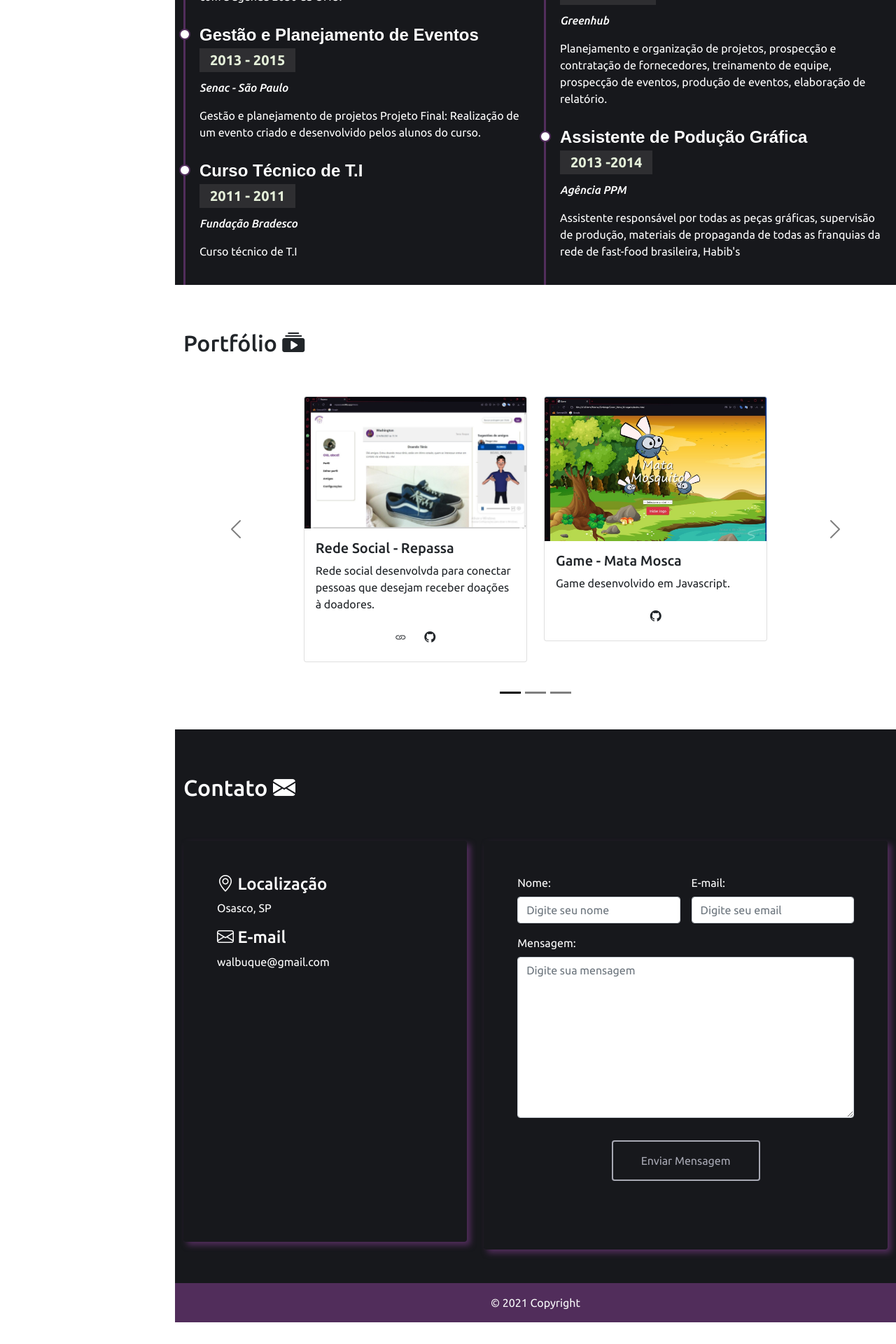
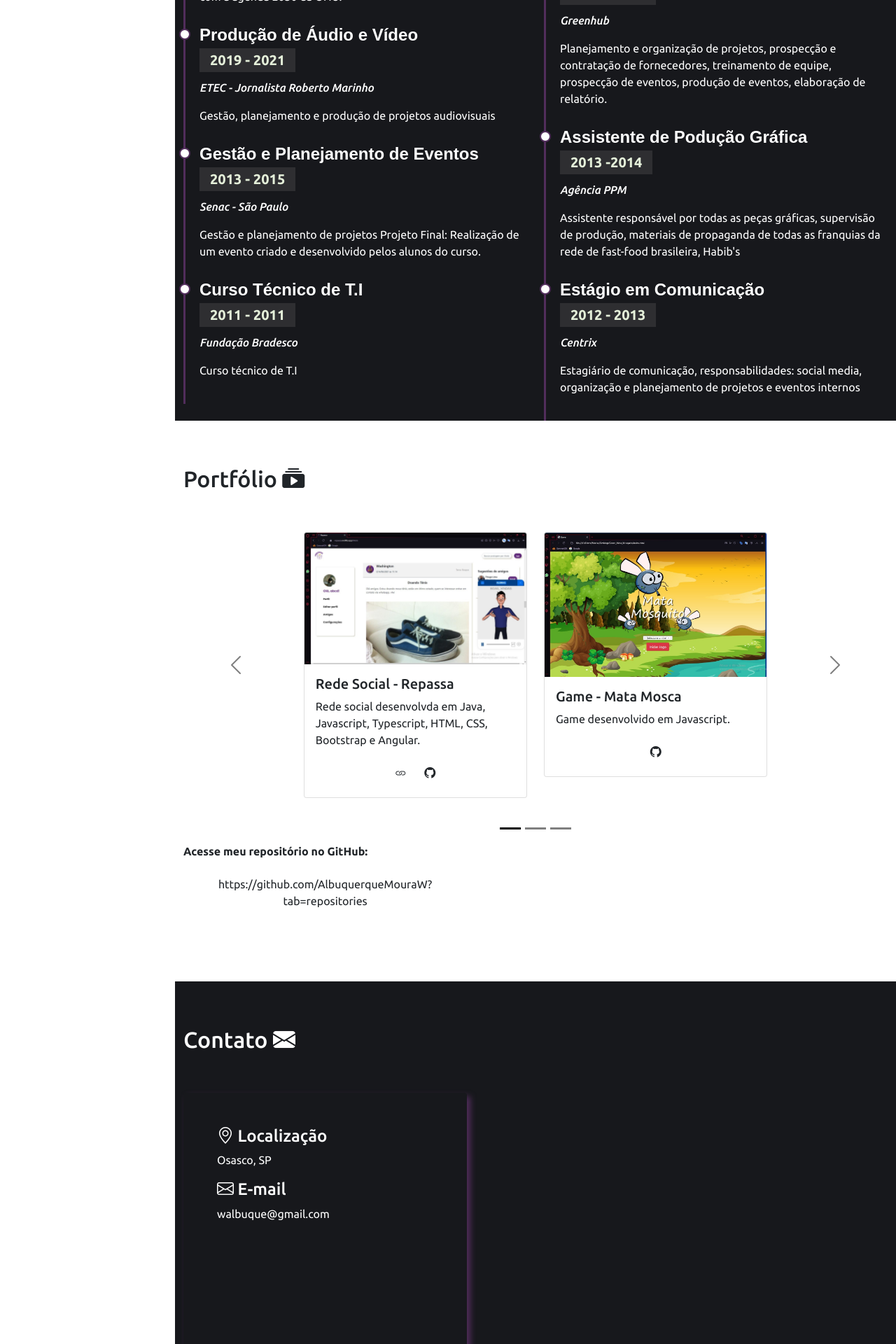
Before and after one commit to AlbuquerqueMouraW/TonPortifolio, a Flask app: template templates/index.htm in a window 1280 px wide. Shown: the part 2120-4040 px from the top of the page at 70% size. Before the commit the page ends 4009 px from the top, so only its background shows below. Run offline with Flask 2, Linux system fonts and the light colour scheme; the template is opened without the code that fills it, so the values that code supplies are empty; some libraries are stand-ins or nearby versions; grey boxes are pictures that could not be loaded.

Commit message:
finalizacao e config deploy

```diff
--- a/app.py
+++ b/app.py
@@ -1,58 +1,10 @@
-from flask import Flask, render_template, redirect, request, flash
-from flask_mail import Mail, Message
-from config import email,senha
+from flask import Flask, render_template, redirect, request
 
 app = Flask(__name__)
-app.secret_key ='ton92'
-
-mail_settings = {
-    "MAIL_SERVER": 'smtp.gmail.com',
-    "MAIL_PORT": 465,
-    "MAIL_USE_TLS": False,
-    "MAIL_USE_SSL": True,
-    "MAIL_USERNAME": email,
-    "MAIL_PASSWORD": senha
-}
-
-app.config.update(mail_settings)
-mail = Mail(app)
-
-class Contato:
-    def __init__(self, nome, email, mensagem):
-        self.nome = nome,
-        self.email = email,
-        self.mensagem = mensagem
-
-
 
 @app.route('/')
 def index():
     return render_template('index.html')
 
-@app.route('/send', methods=['GET', 'POST'])
-def send():
-    if request.method == 'POST':
-        formContato = Contato(
-            request.form["nome"],
-            request.form["email"],
-            request.form["mensagem"]
-        )
-
-        msg = Message(
-            subject = f'{formContato.nome} te enviou uma mensagem no portfólio',
-            sender = app.config.get("MAIL_USERNAME"),
-            recipients = ['contatoportfolio.ton@gmail.com', app.config.get("MAIL_USERNAME")],
-            body = f'''
-
-            {formContato.nome} con o e-mail {formContato.email}, te enviou a seguinte mensagem:
-
-            {formContato.mensagem}
-
-            '''
-        )
-        mail.send(msg)
-        flash('Mensagem enviada com sucesso!')
-    return redirect('/')
-
 if __name__== '__main__':
     app.run(debug=True)
--- a/static/script.js
+++ b/static/script.js
@@ -3,9 +3,9 @@ const menuMobile = document.querySelector('.menu-mobile')
 const body = document.querySelector('body')
 
 menuMobile.addEventListener("click", () => {
-  menuMobile.classList.contains("bi-list-ul")
-  ? menuMobile.classList.replace("bi-list-ul", "bi-x")
-  : menuMobile.classList.replace("bi-x", "bi-list-ul");
+  menuMobile.classList.contains("bi-list")
+  ? menuMobile.classList.replace("bi-list", "bi-x")
+  : menuMobile.classList.replace("bi-x", "bi-list");
 
   body.classList.toggle("menu-nav-active");
 });
--- a/static/style.css
+++ b/static/style.css
@@ -116,7 +116,7 @@ color: white
 i.menu-mobile{
   position: fixed;
   color: white;
-  background-color: #17181C;
+  background-color: #512d5b;
   right: 1.5rem;
   top: 1.5rem;
   font-size: 2rem;
@@ -169,7 +169,6 @@ i.menu-mobile{
 
 .section-bg{
   background-color: #17181C;
-
 }
 .cv .cv-title{
   font-size: 700;
@@ -224,43 +223,21 @@ section#contato p{
 section#contato .shadow1{
   box-shadow: 5px 5px 9px #512d5b;
 }
-section#contato label{
+section#contato a{
   color: white;
 }
-section#contato button.pulse{
-  background: none;
-  border: 2px solid;
-  margin: 50px;
-  padding: 15px 40px;
-  color: #a8a9b4;
-  transition: 0.25s;
-
-}
-section#contato button.pulse:hover{
-  display: flex;
-  align-items: center;
+section#contato a:hover, section#contato a:focus{
   color: #512d5b;
   border-color: #512d5b;
-  box-shadow: 0 0 0 15px rgba(255, 255, 255, 0);
-  animation: pulse 1s;
-}
-@keyframes pulse{
-  0%{
-    box-shadow: 0 0 0 0 #512d5b;
-  }
-}
-.footer{
-  background-color: #512d5b;
 }
 
 section#portifolio a.pulse{
   background: none;
   border: 2px solid;
   margin: 50px;
-  padding: 15px 40px;
+  padding: 10px;
   color: #a8a9b4;
   transition: 0.25s;
-
 }
 section#portfolio a.pulse:hover{
   display: flex;
@@ -323,3 +300,23 @@ section#portfolio a.pulse:hover{
     transform: translate3d(0, 100%, 0);
   }
 }
+
+#footer{
+  padding: 15px;
+  color: white;
+  font-size: 14px;
+  position: fixed;
+  left: 0;
+  bottom: 0;
+  width: 250px;
+  z-index: 99999;
+  transition: 0.3s;
+ }
+
+ @media (max-width: 1012px) {
+   #footer{
+     position: static;
+     width: auto;
+     padding: 20px 15px;
+   }
+ }
--- a/templates/index.htm
+++ b/templates/index.htm
@@ -17,7 +17,7 @@
     <title>Portifólio Ton</title>
   </head>
   <body>
-    <i class="bi bi-list-ul menu-mobile"></i>
+    <i class="bi bi-list menu-mobile"></i>
 
 <!-- head menu vertica -->
       <aside id="header">
@@ -190,6 +190,16 @@
               </div>
 
               <div class="cv-item" data-anime="up">
+                <h4>Produção de Áudio e Vídeo</h4>
+                <h5>2019 - 2021</h5>
+                <p><em>ETEC - Jornalista Roberto Marinho</em></p>
+                <p>Gestão, planejamento e produção de projetos audiovisuais
+
+                </p>
+
+              </div>
+
+              <div class="cv-item" data-anime="up">
                 <h4>Gestão e Planejamento de Eventos</h4>
                 <h5>2013 - 2015</h5>
                 <p><em>Senac - São Paulo</em></p>
@@ -209,6 +219,7 @@
               </div>
 
             </div>
+
             <div class="col-md-6">
               <h3 class="cv-item1 mb-3" data-anime="right">Experiência</h3>
 
@@ -233,6 +244,15 @@
                 <h5>2013 -2014</h5>
                 <p><em>Agência PPM</em></p>
                 <p>Assistente responsável por todas as peças gráficas, supervisão de produção, materiais de propaganda de todas as franquias da rede de fast-food brasileira, Habib's</p>
+
+              </div>
+
+              <div class="cv-item" data-anime="up">
+                <h4>Estágio em Comunicação</h4>
+                <h5>2012 - 2013</h5>
+                <p><em>Centrix</em></p>
+                <p>Estagiário de comunicação, responsabilidades: social media, organização e planejamento de projetos e eventos internos
+                </p>
 
               </div>
 
@@ -268,7 +288,7 @@
                 <img src="../static/img/repassa.jpeg" class="card-img-top" alt="Rede-Social-Reapassa">
                 <div class="card-body">
                   <h5 class="card-title">Rede Social - Repassa</h5>
-                  <p class="card-text">Rede social desenvolvda para conectar pessoas que desejam receber doações à doadores.
+                  <p class="card-text">Rede social desenvolvda em Java, Javascript, Typescript, HTML, CSS, Bootstrap e Angular.
                   </p>
                     <div class="d-flex justify-content-center">
                       <a href="https://www.repassa.netlify.app/"
@@ -384,13 +404,22 @@
       </button>
     </div>
 
+      <div class="row mt-5">
+        <div class="col-md-5 mt-3">
+          <p> <strong>Acesse meu repositório no GitHub:</strong> </p>
+          <a href="https://github.com/AlbuquerqueMouraW?tab=repositories" target="_blank"
+          class = "btn pulse">https://github.com/AlbuquerqueMouraW?tab=repositories</a>
+        </div>
+      </div>
+
+
   </div>
 
       </section>
 <!-- /sessão Portifolio -->
 
 <!-- sessão Contato -->
-      <section id='contato' class=' mt-5  section-bg' >
+      <section id='contato' class=' mt-5 section-bg' >
 
         <div class="container pt-5">
           <h2 class='pt-3 pb-5 text-white'>Contato <i class="bi bi-envelope-fill"></i></h2>
@@ -413,36 +442,18 @@
 
               </div>
             </div>
-<!-- /card localização -->
-
-<!-- card formulario email -->
-            <div class="col-md-7 mt-5 mb-5 mt-md-0">
-              <div class="card p-5 h-100 shadow1 border-0 section-bg" data-anime="left">
-
-                <form class="row g-3">
-                  <div class="col-md-6">
-                    <label for="nome" class="form-label">Nome:</label>
-                    <input type="text" class="form-control" id="nome" name="nome" placeholder="Digite seu nome">
-                  </div>
-                  <div class="col-md-6">
-                    <label for="email" class="form-label">E-mail:</label>
-                    <input type="email" class="form-control" id="email" name="email" placeholder="Digite seu email">
               </div>
 
-                  <div class="col-12">
-                    <label for="mensagem" class="form-label">Mensagem:</label>
-                    <textarea type="text" class="form-control" id="mensagem" name="mensagem" rows="9" placeholder="Digite sua mensagem"></textarea>
+
+              <div class="row mt-3">
+                  <div class="col-md-12">
+                    <iframe src="https://www.google.com/maps/embed?pb=!1m18!1m12!1m3!1d14632.45954268369!2d-46.80611132549598!3d-23.52836998134918!2m3!1f0!2f0!3f0!3m2!1i1024!2i768!4f13.1!3m3!1m2!1s0x94cefe4cc29601f3%3A0x422786fe3afdde67!2sKm%2018%2C%20Osasco%20-%20SP%2C%2002675-031!5e0!3m2!1spt-BR!2sbr!4v1638912047857!5m2!1spt-BR!2sbr" width="400" height="300" style="border:0;" allowfullscreen="" loading="lazy" class="w-100"></iframe>
                   </div>
-
-                  <div class="col-12 d-flex justify-content-center">
-                    <button type="submit" class="btn pulse mt-3">Enviar Mensagem</button> <!-- Alterar button -->
+              </div>
+          </div>
                  </div>
                 </form>
 
-              </div>
-
-            </div>
-<!-- /card formulario email -->
 
           </div>
 
@@ -451,12 +462,17 @@
       </section>
 <!-- /sessão Contato -->
 
-<div class="footer text-center py-3">
-  <span class="text-light"> © 2021 Copyright </span>
+    </main>
 
+<!-- Footer -->
+    <footer id="footer" class="section-bg">
+      <div class="container">
+        <div class="text-center">
+          &copy; Copyright <strong>Washington Albuquerque de Moura</strong>
         </div>
-
-    </main>
+      </div>
+    </footer>
+<!-- /Footer -->
 
     <script src="../static//bootstrap/js/bootstrap.bundle.min.js"></script>
     <script src="../static/script.js"></script>
```
Lines whose indentation alone changed are shown as unchanged.
